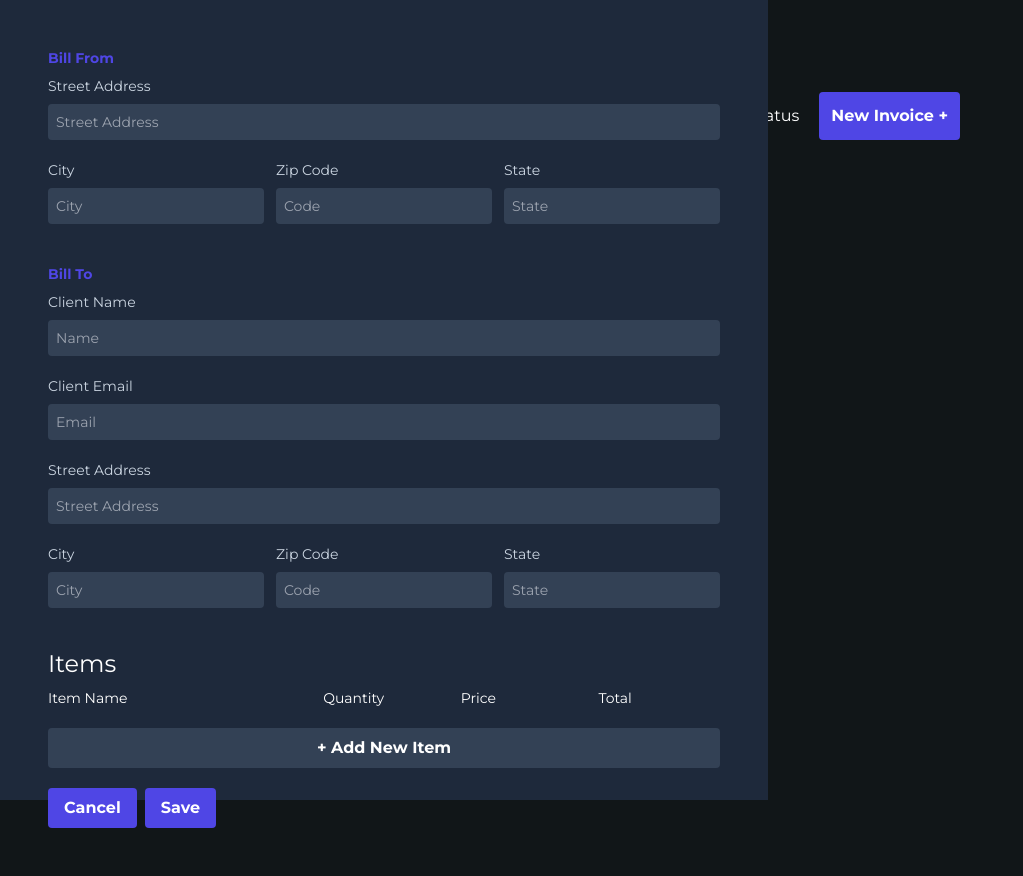
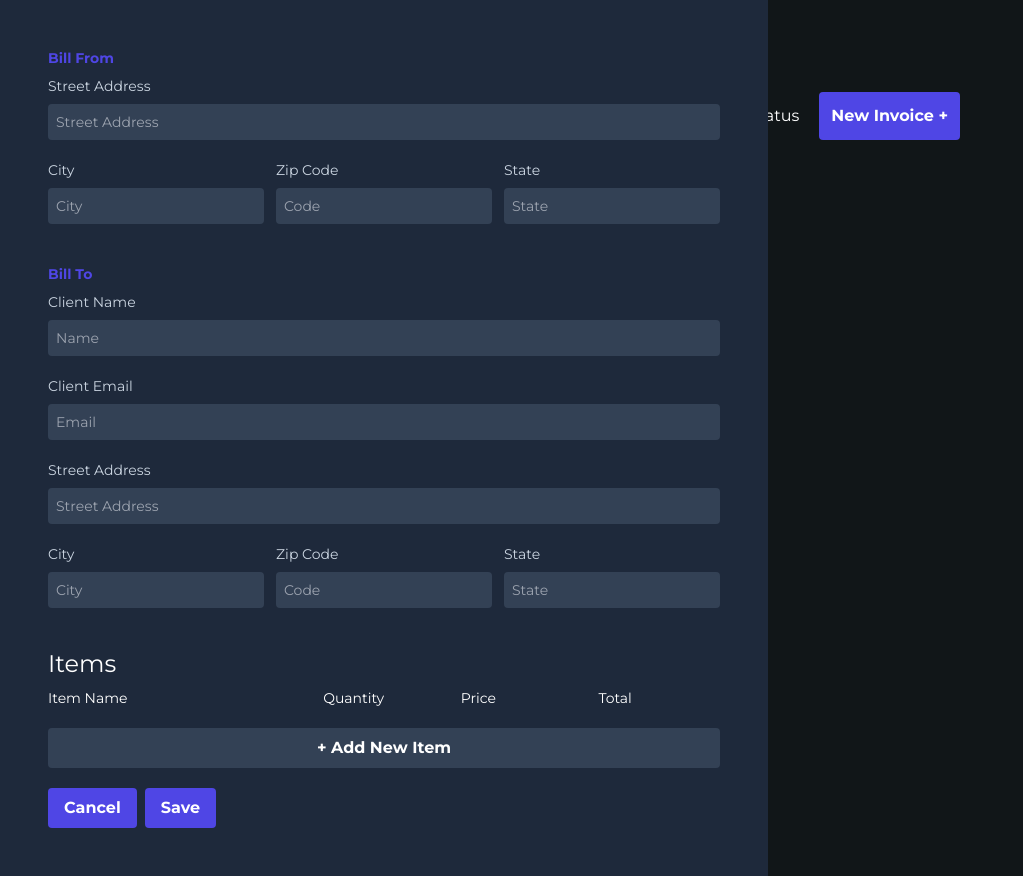
Before and after one commit to georgemejia/vue-firebase-invoice, a Vue app: page / in a window 1280 px wide. Shown: the whole page, without its empty margins (0-1023 px from the left). Built offline with nearby package versions, Linux system fonts and the light colour scheme.

Commit message:
fixed issue were invoice items were going outside of the modal when a new one was added

```diff
--- a/src/components/InvoiceModal.vue
+++ b/src/components/InvoiceModal.vue
@@ -1,5 +1,5 @@
 <template>
-  <div class="w-full max-w-screen-md h-screen bg-slate-800 absolute top-0 left-0">
+  <div class="w-full max-w-screen-md min-h-screen bg-slate-800 absolute top-0 left-0">
     <div class="container p-12 mx-auto">
 
       <div class="text-indigo-600 text-sm font-bold mb-2">Bill From</div>
```
